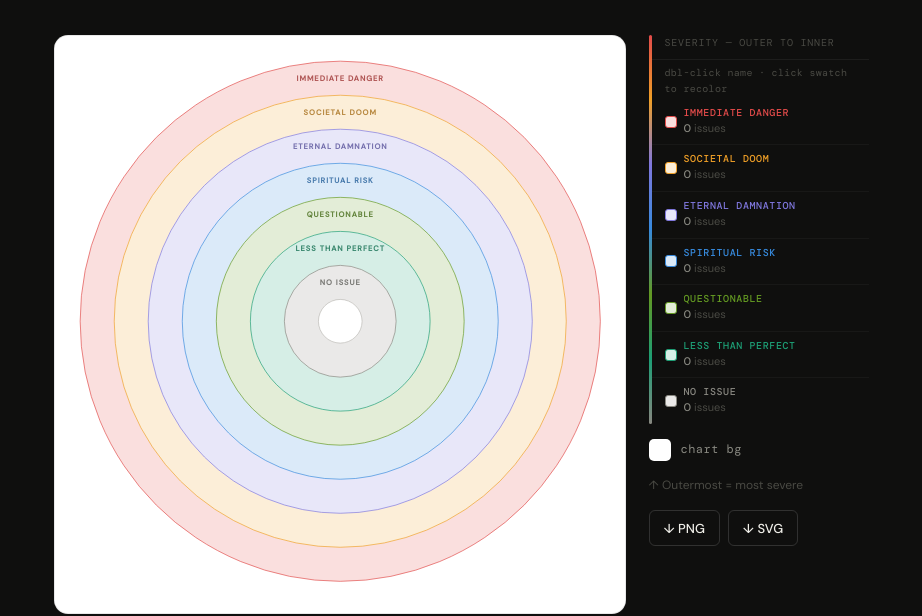
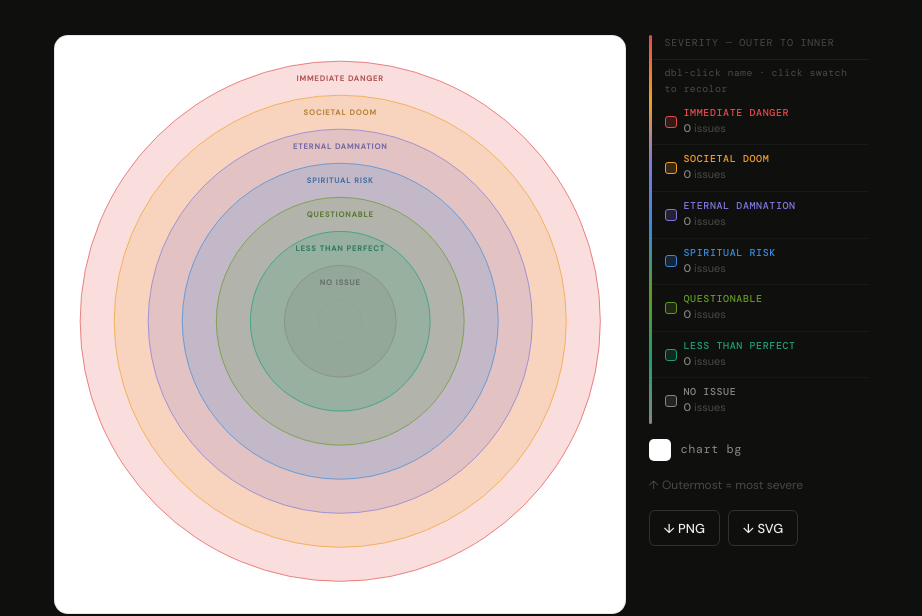
Before and after one commit to SilverfishStone/prioritieschartmaker, a plain HTML site: page index.html in a window 1280 px wide. Shown: the part 222-838 px from the top of the page, without its empty margins (179-1101 px from the left). Drawn offline with nearby package versions, Linux system fonts and the light colour scheme.

Commit message:
color better

```diff
--- a/index.html
+++ b/index.html
@@ -396,13 +396,12 @@
       { name:"No Issue",                               short:"No Issue",            stroke:"#888780", text:"#444441" },
     ];
 
-    // derive a soft fill from a hex stroke color
+    // derive a semi-transparent fill from the stroke color
     function strokeToFill(hex) {
       const r = parseInt(hex.slice(1,3),16);
       const g = parseInt(hex.slice(3,5),16);
       const b = parseInt(hex.slice(5,7),16);
-      const mix = (c) => Math.round(c * 0.18 + 255 * 0.82);
-      return `rgb(${mix(r)},${mix(g)},${mix(b)})`;
+      return `rgba(${r},${g},${b},0.18)`;
     }
 
     // derive a dark label text color from stroke
@@ -523,13 +522,14 @@
       const nodes = buildLayout();
       const parts = [];
       parts.push(`<svg id="bullseye-svg" xmlns="http://www.w3.org/2000/svg" width="100%" viewBox="0 0 ${W} ${W}" role="img"><title>Social Issues Severity Bullseye</title><desc>Concentric rings from most severe (outer) to no issue (inner)</desc>`);
-      parts.push(`<rect width="${W}" height="${W}" fill="${escXml(bg)}"/>`);
+      if (forExport) parts.push(`<rect width="${W}" height="${W}" fill="${escXml(bg)}"/>`);
       for (let i = 0; i < N; i++) {
         const { r } = ringRadii(i);
         const fill = strokeToFill(CATS[i].stroke);
         parts.push(`<circle cx="${CX}" cy="${CY}" r="${r.toFixed(1)}" fill="${escXml(fill)}" stroke="${CATS[i].stroke}" stroke-width="0.8"/>`);
       }
-      parts.push(`<circle cx="${CX}" cy="${CY}" r="${INNER_R}" fill="${escXml(bg)}" stroke="${mutedColor}" stroke-width="0.5"/>`);
+      const centerFill = forExport ? escXml(bg) : 'transparent';
+      parts.push(`<circle cx="${CX}" cy="${CY}" r="${INNER_R}" fill="${centerFill}" stroke="${mutedColor}" stroke-width="0.5"/>`);
       nodes.filter(n => n.kind==='label').forEach(n => {
         const tx = n.anchor==='start' ? n.box.x : n.anchor==='end' ? n.box.x+n.box.w : n.box.x+n.box.w/2;
         const ty = n.box.y+n.box.h/2;
@@ -541,8 +541,9 @@
         parts.push(`<g class="dot-btn"${clickAttr}>`);
         parts.push(`<circle cx="${n.dotX.toFixed(1)}" cy="${n.dotY.toFixed(1)}" r="${DOT_R+6}" fill="transparent"/>`);
         parts.push(`<circle class="dot-fill" cx="${n.dotX.toFixed(1)}" cy="${n.dotY.toFixed(1)}" r="${DOT_R}" fill="${c.stroke}" opacity="0.8"/>`);
-        parts.push(`<line x1="${(n.dotX-2.2).toFixed(1)}" y1="${(n.dotY-2.2).toFixed(1)}" x2="${(n.dotX+2.2).toFixed(1)}" y2="${(n.dotY+2.2).toFixed(1)}" stroke="${escXml(bg)}" stroke-width="1.3" stroke-linecap="round"/>`);
-        parts.push(`<line x1="${(n.dotX+2.2).toFixed(1)}" y1="${(n.dotY-2.2).toFixed(1)}" x2="${(n.dotX-2.2).toFixed(1)}" y2="${(n.dotY+2.2).toFixed(1)}" stroke="${escXml(bg)}" stroke-width="1.3" stroke-linecap="round"/>`);
+        const xColor = forExport ? escXml(bg) : 'transparent';
+        parts.push(`<line x1="${(n.dotX-2.2).toFixed(1)}" y1="${(n.dotY-2.2).toFixed(1)}" x2="${(n.dotX+2.2).toFixed(1)}" y2="${(n.dotY+2.2).toFixed(1)}" stroke="${xColor}" stroke-width="1.3" stroke-linecap="round"/>`);
+        parts.push(`<line x1="${(n.dotX+2.2).toFixed(1)}" y1="${(n.dotY-2.2).toFixed(1)}" x2="${(n.dotX-2.2).toFixed(1)}" y2="${(n.dotY+2.2).toFixed(1)}" stroke="${xColor}" stroke-width="1.3" stroke-linecap="round"/>`);
         parts.push(`</g>`);
       });
       nodes.filter(n => n.kind==='cat' || n.kind==='label').forEach(n => {
```
